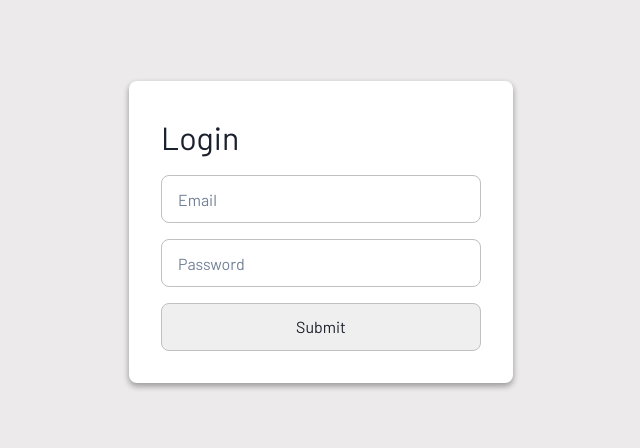
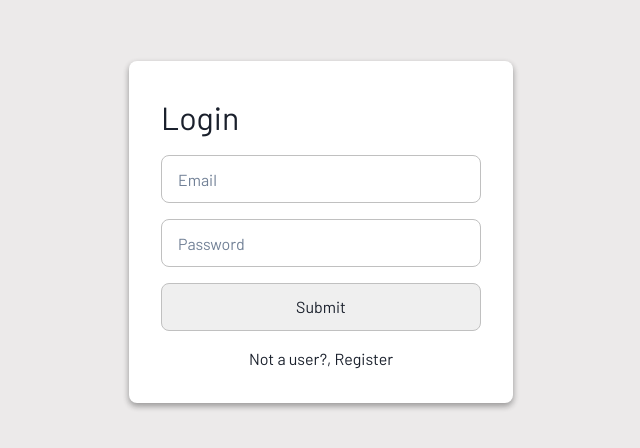
Before and after one commit to Abhi0049k/Task-Management-App, a React (Vite) app in the folder frontend/: page /login in a window 1280 px wide. Shown: the part 168-616 px from the top of the page, without its empty margins (319-959 px from the left). Built offline with nearby package versions, Linux system fonts and the light colour scheme.

Commit message:
debugging

```diff
--- a/frontend/src/pages/Login.css
+++ b/frontend/src/pages/Login.css
@@ -44,6 +44,13 @@
     cursor: pointer;
 }
 
+.formContainer .link{
+    margin-top: 1em;
+    display: flex;
+    justify-content: center;
+    align-items: center;
+}
+
 @media screen and (max-width: 400px){
     .container{
         width: 100%;
--- a/frontend/src/pages/Login.jsx
+++ b/frontend/src/pages/Login.jsx
@@ -1,7 +1,7 @@
 import React, {useState} from 'react';
 import axios from 'axios';
 import './Login.css';
-import { useNavigate } from 'react-router-dom';
+import { useNavigate, Link } from 'react-router-dom';
 
 const baseServerURI = 'https://zealous-wasp-hospital-gown.cyclic.cloud/user/login'
 
@@ -38,6 +38,9 @@
                     <input type="password" placeholder='Password' name='password' value={credentials.password} onChange={handleChange}/>
                     <input type="submit" value="Submit" />
                 </form>
+                <div className="link">
+                <Link to='/register'>Not a user?, Register</Link>
+                </div>
             </div>
         </div>
     )
--- a/frontend/src/pages/Register.jsx
+++ b/frontend/src/pages/Register.jsx
@@ -42,6 +42,9 @@
                     <input type="password" placeholder='Password' name='password' value={credentials.password} onChange={handleChange} />
                     <input type="submit" value="Submit" />
                 </form>
+                <div className="link">
+                <Link to='/login'>Already a user?, Login</Link>
+                </div>
             </div>
         </div>
     )
```
